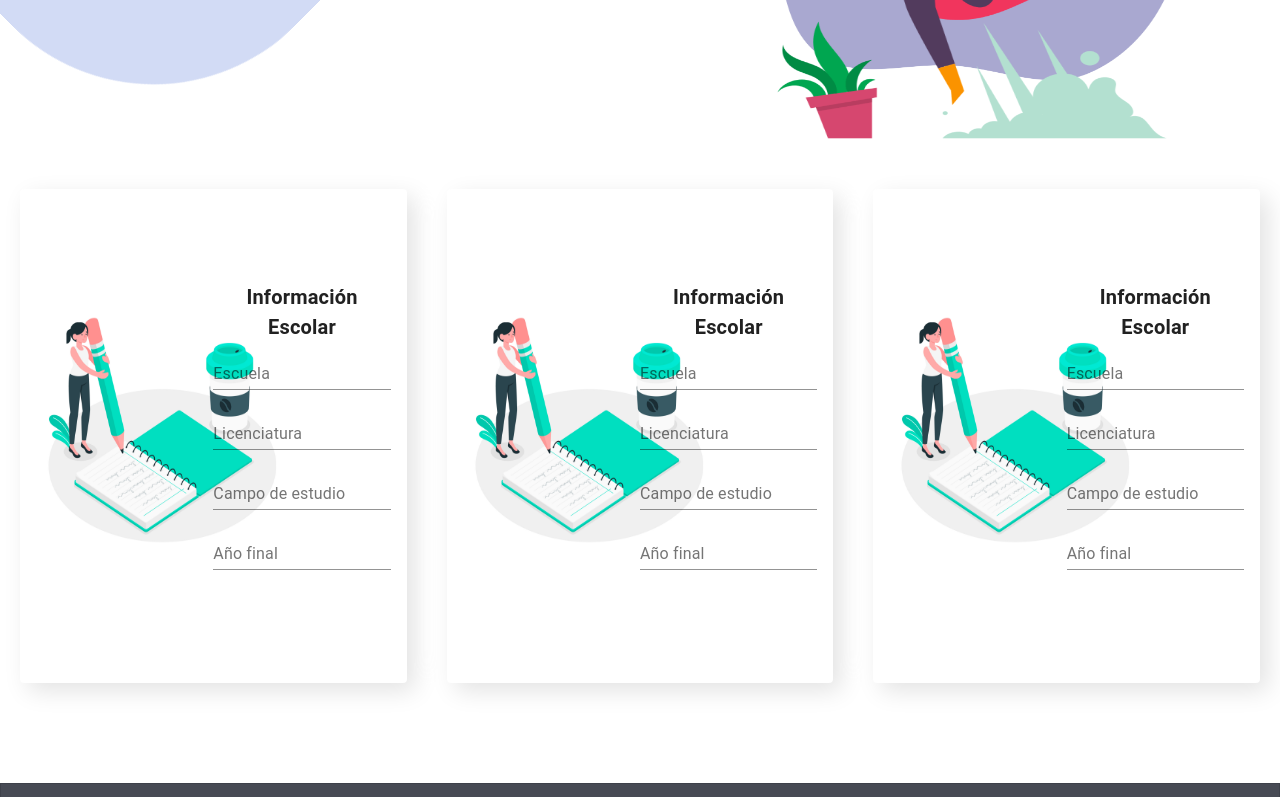
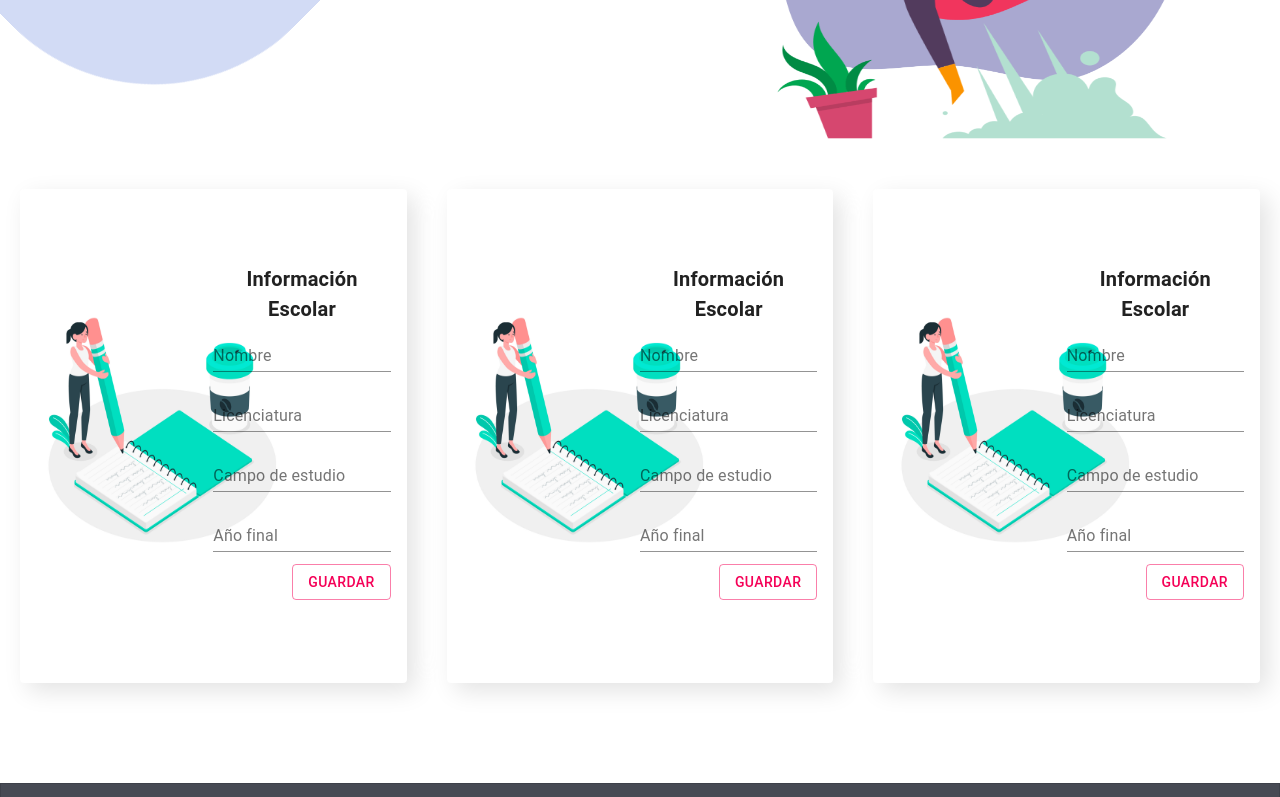
Before and after one commit to MarisolH/ReactTraining, a React (Create React App) app: page / in a window 1280 px wide. Shown: the part 471-1268 px from the top of the page. Built offline with nearby package versions, Linux system fonts and the light colour scheme.

Commit message:
release(cardcomponent modified)

```diff
--- a/src/components/CardComponent/CardComponent.js
+++ b/src/components/CardComponent/CardComponent.js
@@ -1,9 +1,12 @@
-import React from 'react';
+//import React from 'react';
 import Card from '@material-ui/core/Card';
 import CardContent from '@material-ui/core/CardContent';
 import Typography from '@material-ui/core/Typography';
 import Grid from '@material-ui/core/Grid';
 import TextField from '@material-ui/core/TextField';
+import ModalComponent from '../../components/ModalComponent/ModalComponent'
+import React, { useState }  from 'react'
+
 
 import { useStyles } from './CardComponentStyles'
 export default function CardComponent(props) {
@@ -17,8 +20,18 @@ export default function CardComponent(props) {
                 , Campodeestudio: 'Campo de estudio'
                 , AñoFinal: 'Año final'
             }
-        ]
+        ]/*,
+        ListaDeValues:{
+            setEscuela
+            , setLicenciatura
+            , setCampodeestudio
+            , setAñoFinal
+        }*/
     }
+    const [nombre, setNombre] = useState('');
+    const [apellido, setApellido] = useState('');
+    const [telefono, setTelefono] = useState('');
+    const [direccion, setDireccion] = useState('');
 
     return <Grid
         container
@@ -45,17 +58,20 @@ export default function CardComponent(props) {
                             {text.listaDeLabel[0].titulo}
                         </Typography>
                         <Grid item xs={12}>
-                            <TextField className={classes.pos} label={text.listaDeLabel[0].Escuela}></TextField>
+                            <TextField className={classes.pos} label={"Nombre"} setValue={setNombre} ></TextField>
                         </Grid>
                         <Grid item xs={12}>
-                            <TextField className={classes.pos} label={text.listaDeLabel[0].Licenciatura} ></TextField>
+                            <TextField className={classes.pos} label={text.listaDeLabel[0].Licenciatura} /*setValue={text.ListaDeValues[0].setLicenciatura}*/></TextField>
                         </Grid>
                         <Grid item xs={12}>
-                            <TextField className={classes.pos} label={text.listaDeLabel[0].Campodeestudio} ></TextField>
+                            <TextField className={classes.pos} label={text.listaDeLabel[0].Campodeestudio} /*setValue={text.ListaDeValues[0].setCampodeestudio}*/></TextField>
                         </Grid>
                         <Grid item xs={12}>
-                            <TextField className={classes.pos} label={text.listaDeLabel[0].AñoFinal}></TextField>
+                            <TextField className={classes.pos} label={text.listaDeLabel[0].AñoFinal} /*setValue={text.ListaDeValues[0].setAñoFinal}*/></TextField>
                         </Grid>
+                        <Grid>
+                    <ModalComponent title={'Guardar'} buttonText={'Guardar'} nombreusuario={nombre} /*apellidousuario={text.ListaDeValues[0].Licenciatura} telefonousuario={text.ListaDeValues[0].Campodeestudio} direccionusuario={text.ListaDeValues[0].AñoFinal}*/confirmText={'Cerrar'}/>
+                    </Grid>
                     </Grid>
                 </Grid>
 
```
